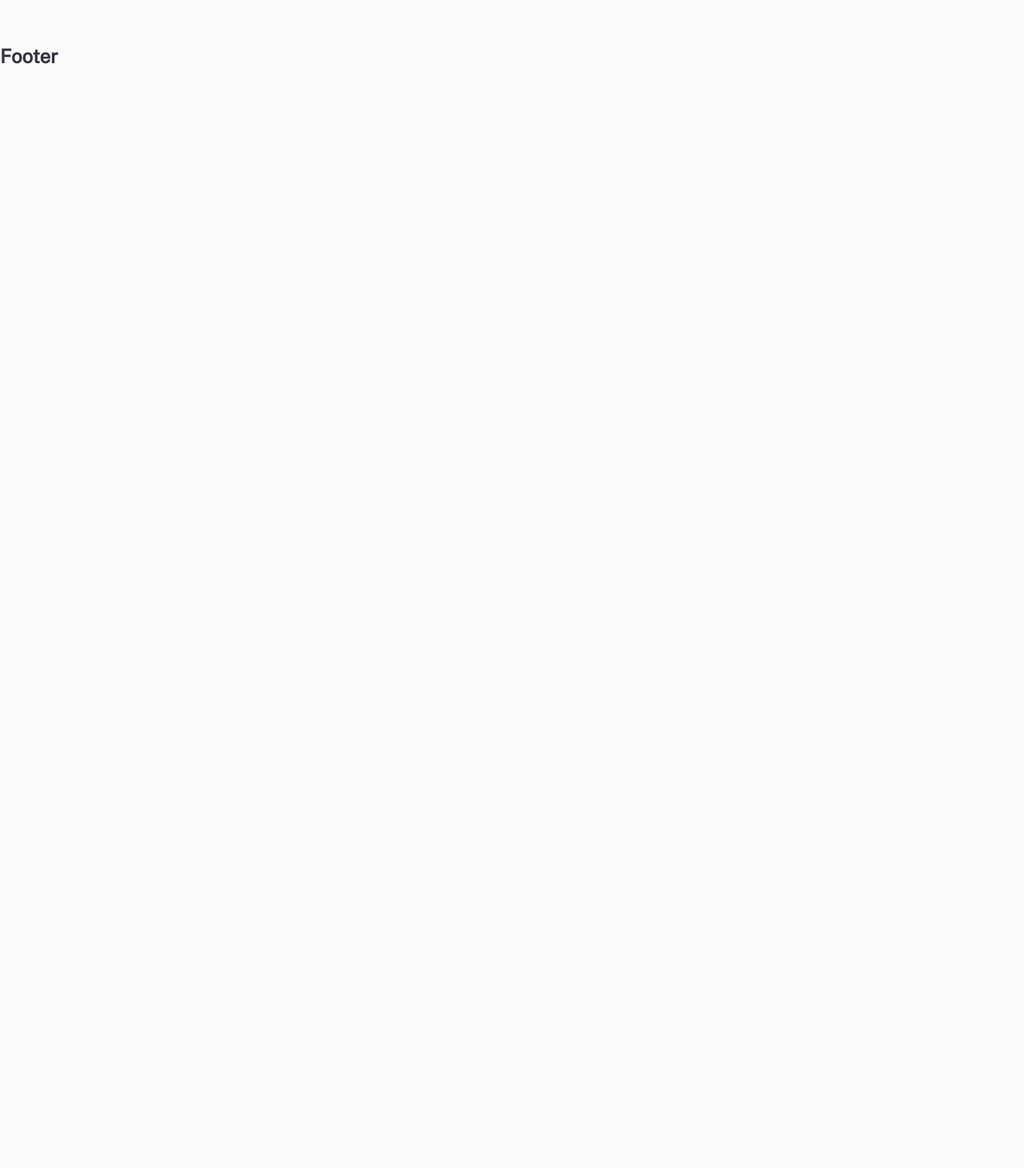
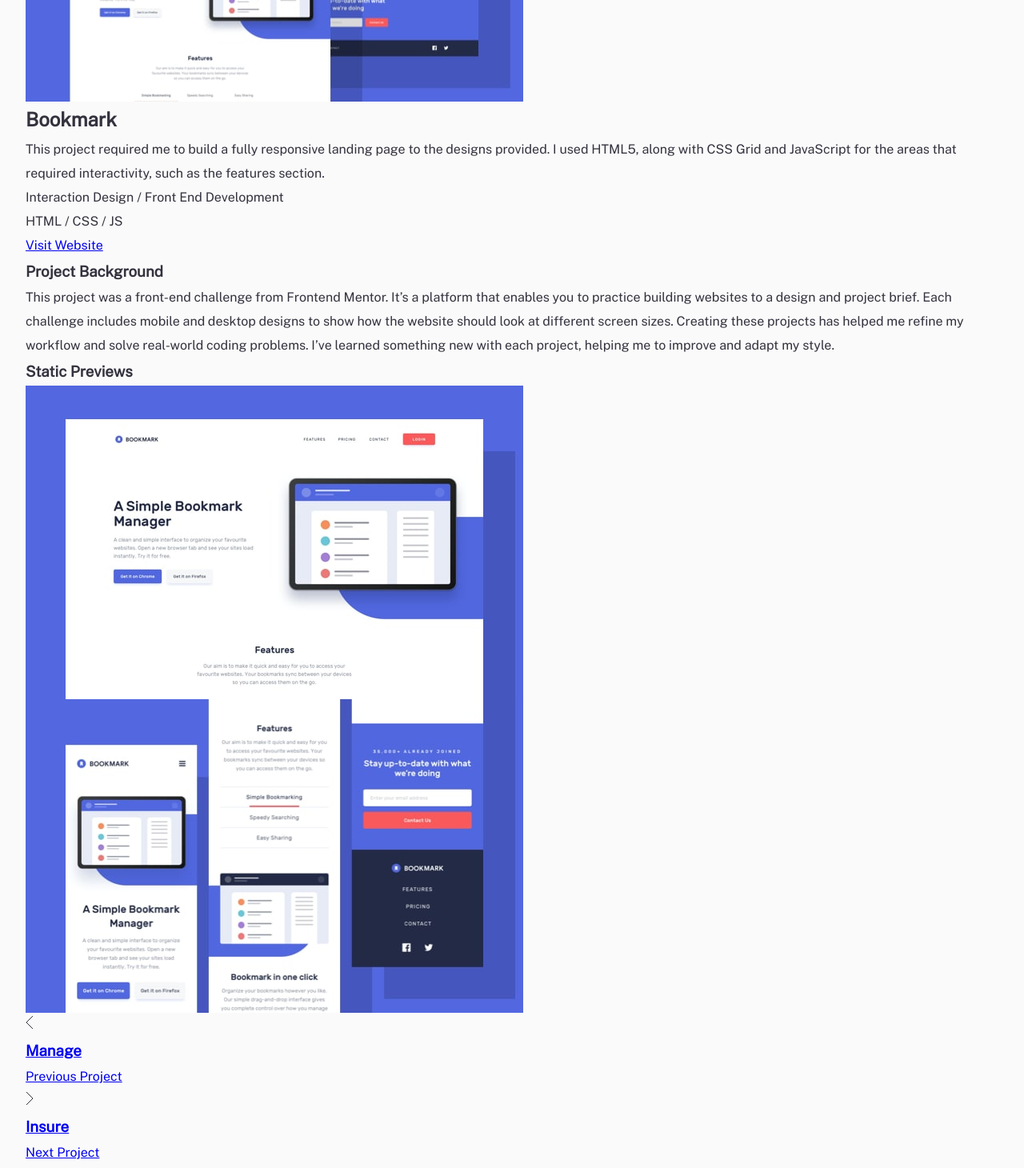
Before and after one commit to xaviguasch/minimalist-portfolio-website-frontendmentor-prac, a React (Create React App) app: page /portfolio/Bookmark in a window 1280 px wide. Shown: the part 320-1780 px from the top of the page at 80% size. Before the commit the page ends 800 px from the top, so only its background shows below. Built offline with nearby package versions, Linux system fonts and the light colour scheme; a web font is replaced by a local one.

Commit message:
finished PortfolioDetail component structure

```diff
--- a/src/components/PortfolioDetail.js
+++ b/src/components/PortfolioDetail.js
@@ -1,16 +1,48 @@
 import React from 'react'
-import { useParams } from 'react-router-dom'
+import { Link, useParams } from 'react-router-dom'
+
+import projectsData from '../data/projectsData'
+
+// Imported svgs
+import { ReactComponent as ArrowLeft } from '../assets/icons/arrow-left.svg'
+import { ReactComponent as ArrowRight } from '../assets/icons/arrow-right.svg'
 
 import './PortfolioDetail.css'
 
 const PortfolioDetail = () => {
   let params = useParams()
-  console.log(params)
+
+  const project = projectsData.find(
+    (pd) => pd.name.toLowerCase() === params.projectName.toLowerCase()
+  )
 
   return (
     <div className='PortfolioDetail'>
       <h2>PortfolioDetail</h2>
-      <p>{params.projectName}</p>
+      <img src={project.images.mobile.hero} alt='' />
+      <h2>{project.name}</h2>
+      <p>{project.description}</p>
+      <div className='tags'>Interaction Design / Front End Development</div>
+      <div className='tags'>HTML / CSS / JS</div>
+      <a href='#'>Visit Website</a>
+      <h3>Project Background</h3>
+      <p>{project.background}</p>
+      <h3>Static Previews</h3>
+      <img src={project.images.mobile.preview1} alt='' />
+      <img src={project.images.mobile.preview2} alt='' />
+
+      <div className='other-projects'>
+        <Link className='other-projects__left' to={`/portfolio/${project.previous}`}>
+          <ArrowLeft />
+          <h3>{project.previous}</h3>
+          <p>Previous Project</p>
+        </Link>
+        <Link className='other-projects__right' to={`/portfolio/${project.next}`}>
+          <ArrowRight />
+          <h3>{project.next}</h3>
+          <p>Next Project</p>
+        </Link>
+      </div>
     </div>
   )
 }
--- a/src/components/PortfolioPage.js
+++ b/src/components/PortfolioPage.js
@@ -1,5 +1,5 @@
 import React, { useState } from 'react'
-import { Outlet } from 'react-router-dom'
+import { Link, Outlet } from 'react-router-dom'
 
 import './PortfolioPage.css'
 
@@ -21,7 +21,7 @@
                 <img src={pd.images.mobile.portfolio} alt={`${pd.name}`} />
                 <h2>{pd.name}</h2>
                 <p>{pd.description}</p>
-                <a href=''>view project</a>
+                <Link to={`/portfolio/${pd.name}`}>view project</Link>
               </div>
             )
           })}
--- a/src/data/projectsData.js
+++ b/src/data/projectsData.js
@@ -5,6 +5,8 @@
       'This project required me to build a fully responsive landing page to the designs provided. I used HTML5, along with CSS Grid and JavaScript for the areas that required interactivity, such as the testimonial slider.',
     background:
       'This project was a front-end  challenge from Frontend Mentor. It’s a platform that enables you to practice building websites to a design and project brief. Each challenge includes mobile and desktop designs to show how the website should look at different screen sizes. Creating these projects has helped me refine my workflow and solve real-world coding problems. I’ve learned something new with each project, helping me to improve and adapt my style.',
+    previous: 'Fylo',
+    next: 'Bookmark',
     images: {
       mobile: {
         portfolio: '/images/portfolio/mobile/image-portfolio-manage@2x.jpg',
@@ -32,6 +34,8 @@
       'This project required me to build a fully responsive landing page to the designs provided. I used HTML5, along with CSS Grid and JavaScript for the areas that required interactivity, such as the features section.',
     background:
       'This project was a front-end  challenge from Frontend Mentor. It’s a platform that enables you to practice building websites to a design and project brief. Each challenge includes mobile and desktop designs to show how the website should look at different screen sizes. Creating these projects has helped me refine my workflow and solve real-world coding problems. I’ve learned something new with each project, helping me to improve and adapt my style.',
+    previous: 'Manage',
+    next: 'Insure',
     images: {
       mobile: {
         portfolio: '/images/portfolio/mobile/image-portfolio-bookmark@2x.jpg',
@@ -59,6 +63,8 @@
       'This was a small project which mostly consisted of HTML and CSS. I built a fully-responsive landing page. The only JavaScript this project required was to enable the toggling of the mobile navigation.',
     background:
       'This project was a front-end  challenge from Frontend Mentor. It’s a platform that enables you to practice building websites to a design and project brief. Each challenge includes mobile and desktop designs to show how the website should look at different screen sizes. Creating these projects has helped me refine my workflow and solve real-world coding problems. I’ve learned something new with each project, helping me to improve and adapt my style.',
+    previous: 'Bookmark',
+    next: 'Fylo',
     images: {
       mobile: {
         portfolio: '/images/portfolio/mobile/image-portfolio-insure@2x.jpg',
@@ -86,6 +92,8 @@
       'This project was built in pure HTML and CSS. I had mobile and desktop designs to work to and built it so that it was fully-responsive. I took a mobile-first approach and used modern CSS like Flexbox and Grid for layout purposes.',
     background:
       'This project was a front-end  challenge from Frontend Mentor. It’s a platform that enables you to practice building websites to a design and project brief. Each challenge includes mobile and desktop designs to show how the website should look at different screen sizes. Creating these projects has helped me refine my workflow and solve real-world coding problems. I’ve learned something new with each project, helping me to improve and adapt my style.',
+    previous: 'Insure',
+    next: 'Manage',
     images: {
       mobile: {
         portfolio: '/images/portfolio/mobile/image-portfolio-fylo@2x.jpg',
```
